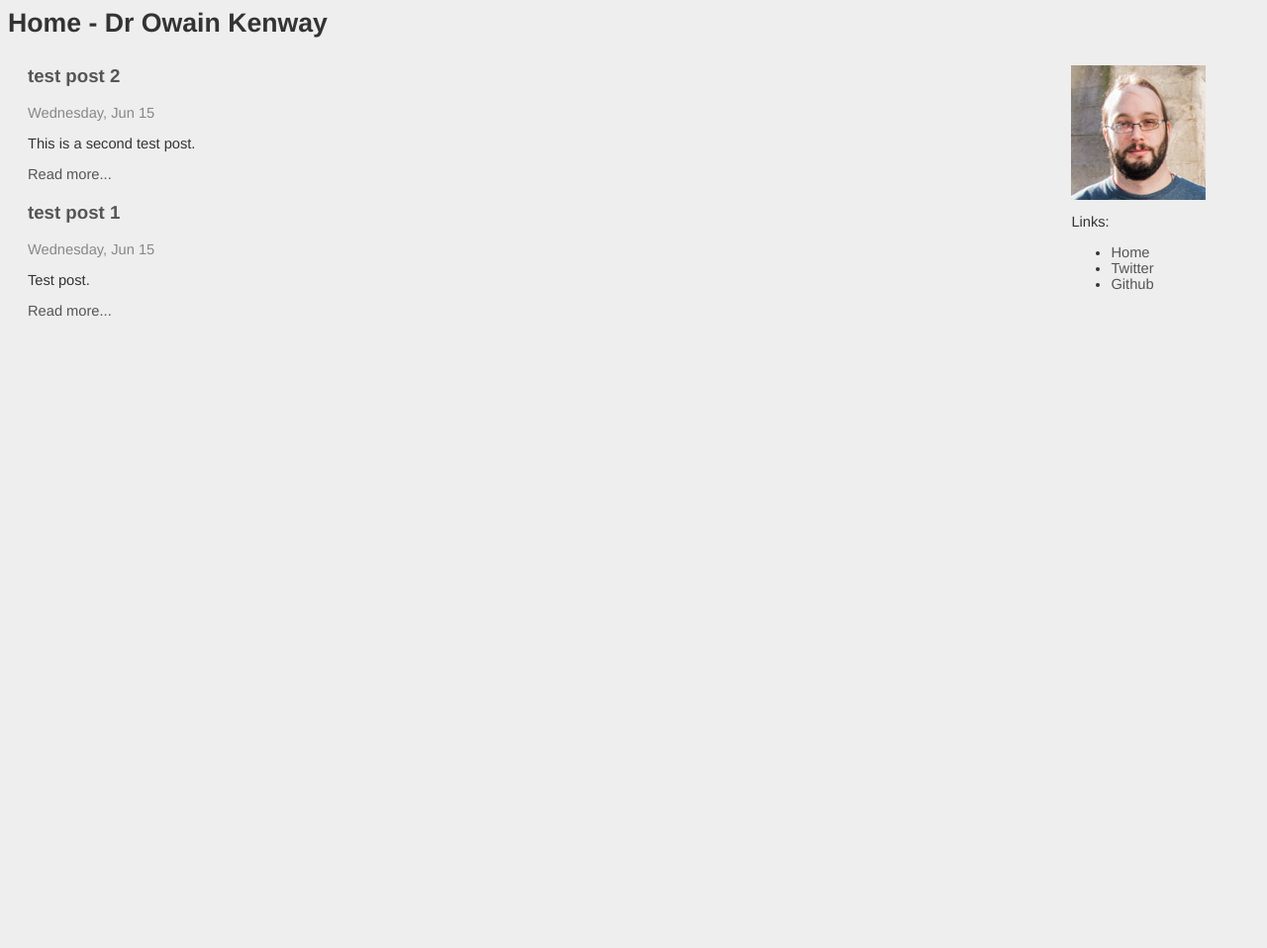
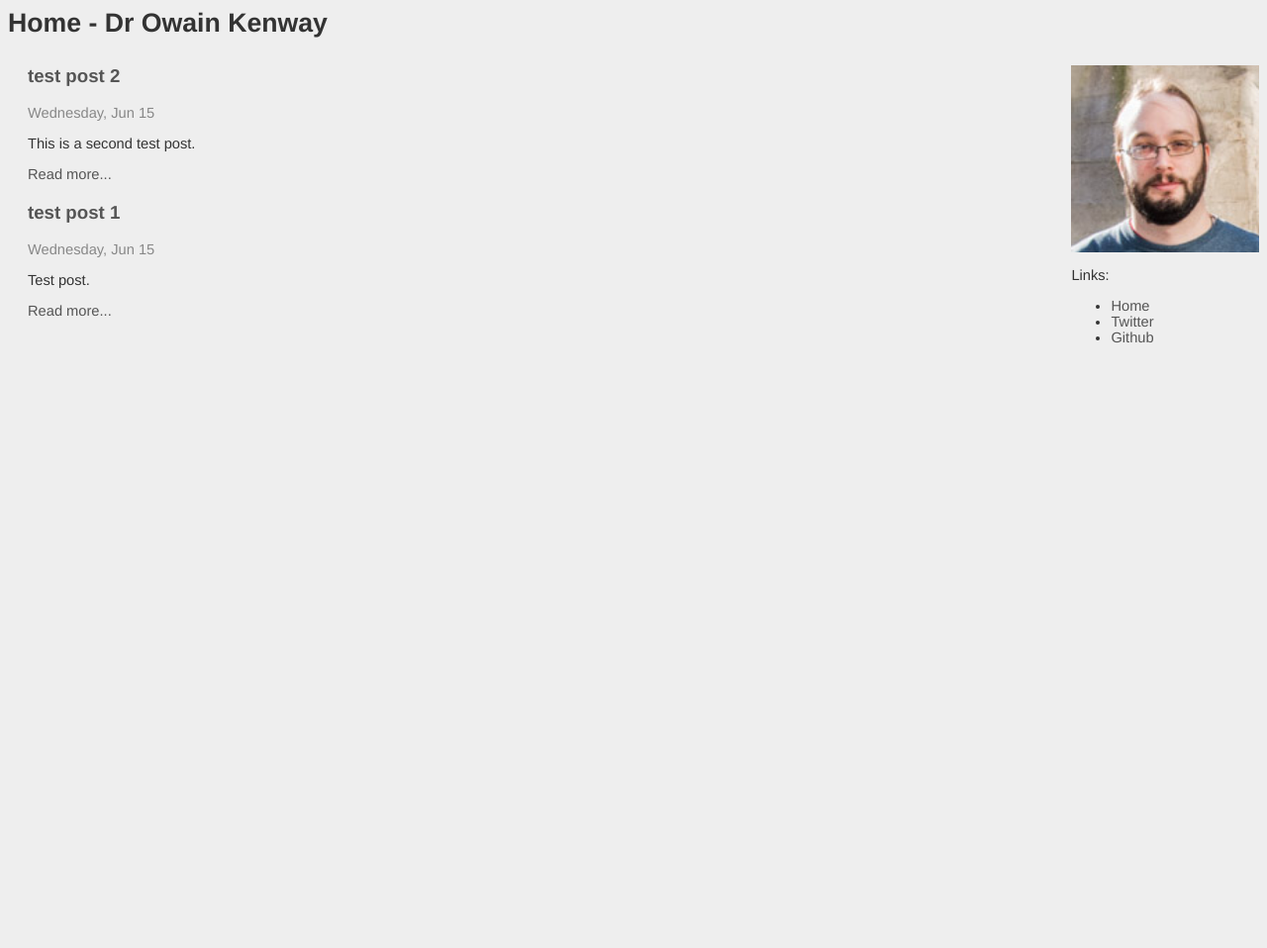
Before and after one commit to owainkenwayucl/owainkenwayucl.github.io, a Jekyll site: the page built from index.md, in a window 1280 px wide. Shown: the whole page at 99% size. Built offline with Jekyll 4.4.1, drawn with Linux system fonts in a browser that asks for light colours.

Commit message:
Update default.html

```diff
--- a/_layouts/default.html
+++ b/_layouts/default.html
@@ -11,7 +11,7 @@
 </div>
 
 <div id="sidebar">
-<img src="/images/owain.png" />
+<img class="sideimage" src="/images/owain.png" />
 <p class="sidebartitle">
 Links:
 </p>
```
